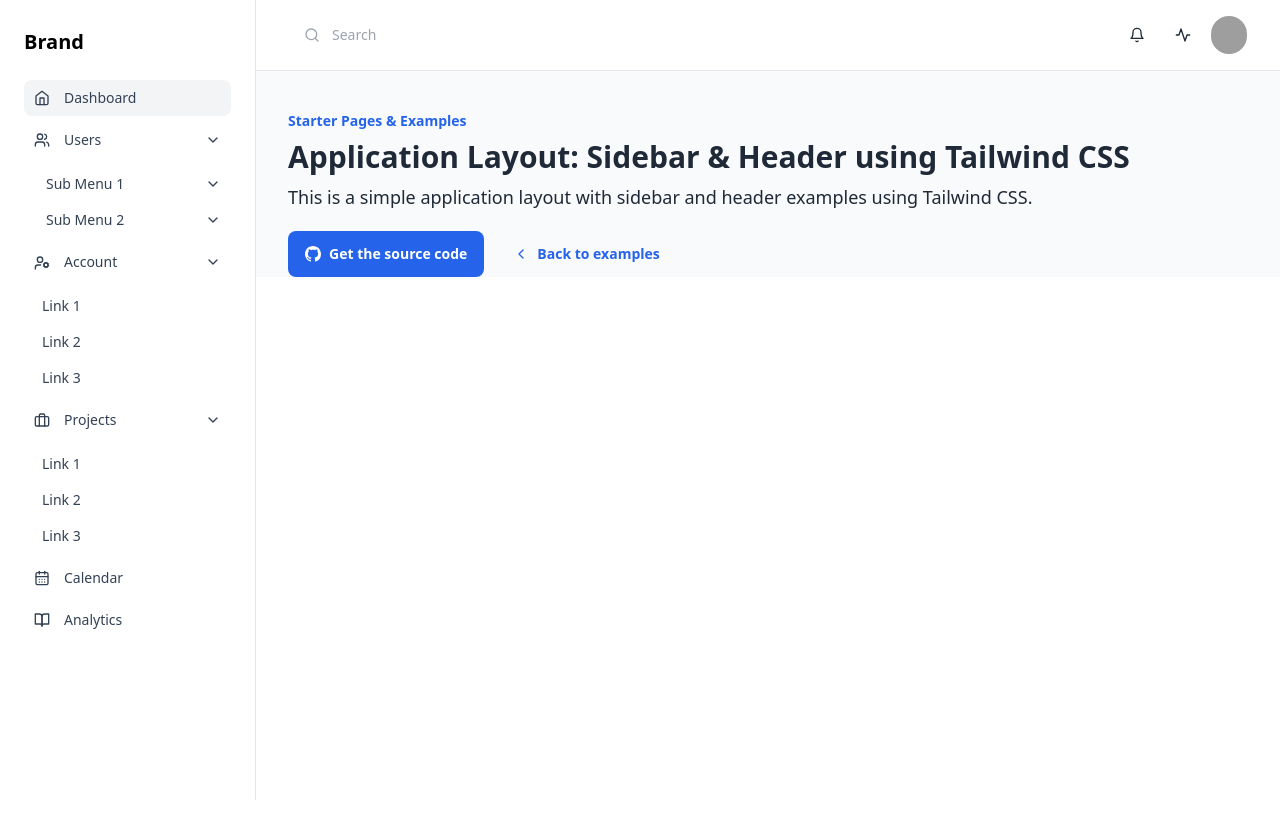
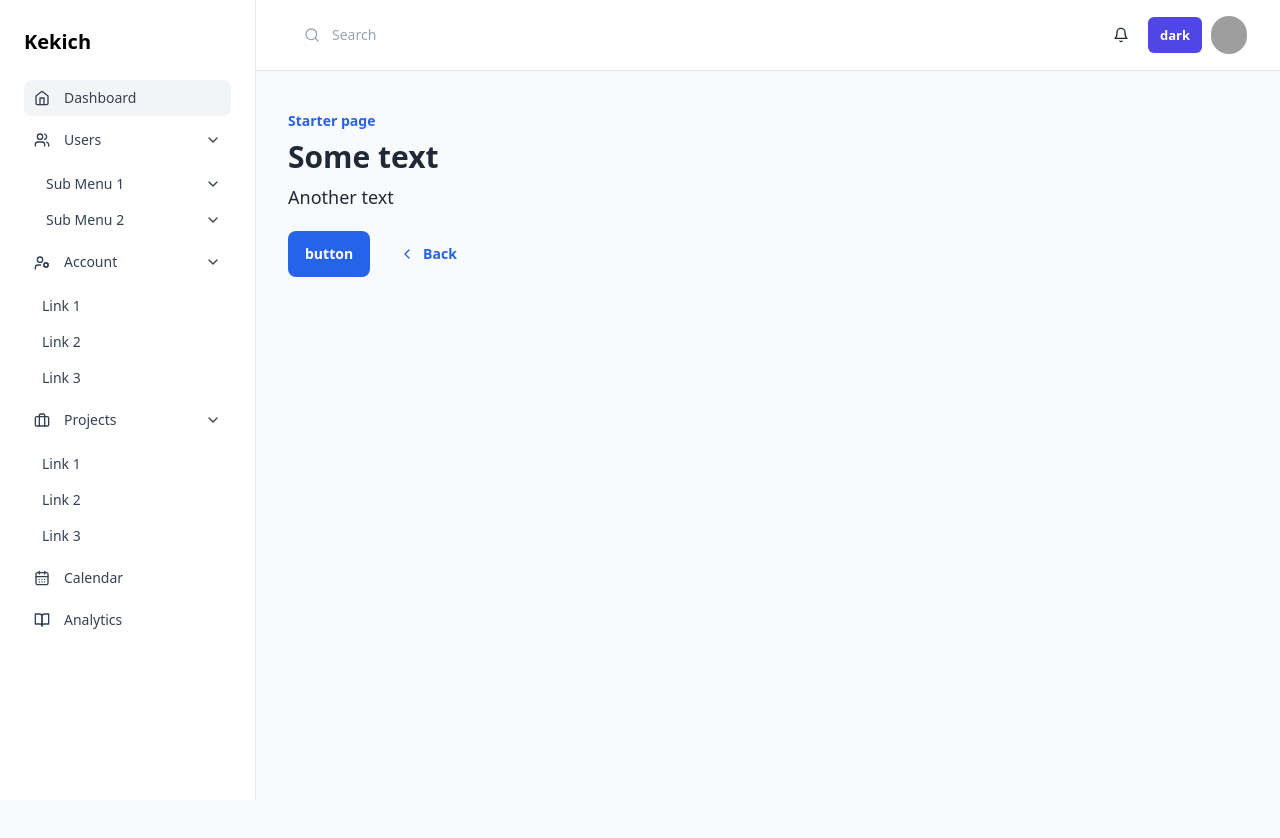
Before and after one commit to IlinAndrey/donation_front, a React (Create React App) app: page / in a window 1280 px wide. Shown: the top 838 px of the page. Before the commit the page ends 800 px from the top, so only its background shows below. Built offline with nearby package versions, Linux system fonts and the light colour scheme; grey boxes are pictures that could not be loaded.

Commit message:
add buttons and animations

```diff
--- a/src/App.js
+++ b/src/App.js
@@ -1,4 +1,4 @@
-import { useState, useRef, useLayoutEffect } from "react";
+import { useEffect, useState, useRef, useLayoutEffect } from "react";
 import Header from "./components/Header";
 import Sidebar from "./components/Sidebar";
 import SidebarToggle from "./components/SidebarToggle";
@@ -8,8 +8,13 @@ import SomePage from "./pages/SomePage";
 function App() {
   const [sidebarOpen, setSidebarOpen] = useState(false);
   const [isSmallScreen, setIsSmallScreen] = useState(window.innerWidth <= 1024);
+  const [darkMode, setDarkMode] = useState(false);
 
-  function toggleSidebarOpen(callbackSidebarOpen) {
+  const toggleDarkMode = () => {
+    setDarkMode(!darkMode);
+  };
+
+  function toggleSidebarOpen() {
     setSidebarOpen((callbackSidebarOpen) => !callbackSidebarOpen);
   }
 
@@ -29,23 +34,29 @@ function App() {
 
     handleResize();
 
-    window.addEventListener('resize', handleResize);
+    window.addEventListener("resize", handleResize);
 
     return () => {
-      window.removeEventListener('resize', handleResize);
+      window.removeEventListener("resize", handleResize);
     };
   }, []);
 
   return (
     <>
-      <div className="bg-gray-50 dark:bg-slate-900">
-        <Header />
-        <SidebarToggle
-          toggleSidebarOpen={toggleSidebarOpen}
-          sidebarOpen={sidebarOpen}
-        />
-        <Sidebar isOpen={sidebarOpen} menuRef={menuRef} isSmallScreen={isSmallScreen}/>
-        <SomePage />
+      <div className={`${darkMode && "dark"}`}>
+        <div className="bg-gray-50 dark:bg-slate-900">
+          <Header toggleDarkMode={toggleDarkMode} darkMode={darkMode} />
+          <SidebarToggle
+            toggleSidebarOpen={toggleSidebarOpen}
+            sidebarOpen={sidebarOpen}
+          />
+          <Sidebar
+            isOpen={sidebarOpen}
+            menuRef={menuRef}
+            isSmallScreen={isSmallScreen}
+          />
+          <SomePage toggleDarkMode={toggleDarkMode} darkMode={darkMode} />
+        </div>
       </div>
     </>
   );
--- a/src/components/Header.js
+++ b/src/components/Header.js
@@ -1,7 +1,9 @@
 import React from "react";
 
-function Header() {
+function Header({ toggleDarkMode, darkMode }) {
+
   return (
+    <div className={`${darkMode && "dark"}`}>
       <header className="sticky top-0 inset-x-0 flex flex-wrap sm:justify-start sm:flex-nowrap z-[48] w-full bg-white border-b text-sm py-2.5 sm:py-4 lg:ps-64 dark:bg-gray-800 dark:border-gray-700">
         <nav
           className="flex basis-full items-center w-full mx-auto px-4 sm:px-6 md:px-8"
@@ -13,7 +15,7 @@ function Header() {
               href="#"
               aria-label="Brand"
             >
-            Brand
+              Kekich
             </a>
           </div>
 
@@ -95,24 +97,12 @@ function Header() {
                 </svg>
               </button>
               <button
+                onClick={toggleDarkMode}
                 type="button"
-              className="w-[2.375rem] h-[2.375rem] inline-flex justify-center items-center gap-x-2 text-sm font-semibold rounded-full border border-transparent text-gray-800 hover:bg-gray-100 disabled:opacity-50 disabled:pointer-events-none dark:text-white dark:hover:bg-gray-700 dark:focus:outline-none dark:focus:ring-1 dark:focus:ring-gray-600"
+                className="pointer-events-auto rounded-md bg-indigo-600 px-3 py-2 text-[0.8125rem] font-semibold leading-5 text-white hover:bg-indigo-500 dark:text-white dark:hover:bg-gray-700 dark:focus:outline-none dark:focus:ring-1 dark:focus:ring-gray-600"
                 data-hs-offcanvas="#hs-offcanvas-right"
               >
-              <svg
-                className="flex-shrink-0 w-4 h-4"
-                xmlns="http://www.w3.org/2000/svg"
-                width="24"
-                height="24"
-                viewBox="0 0 24 24"
-                fill="none"
-                stroke="currentColor"
-                strokeWidth="2"
-                strokeLinecap="round"
-                strokeLinejoin="round"
-              >
-                <path d="M22 12h-4l-3 9L9 3l-3 9H2" />
-              </svg>
+                {darkMode ? "light" : "dark"}
               </button>
 
               <div className="hs-dropdown relative inline-flex [--placement:bottom-right]">
@@ -236,6 +226,7 @@ function Header() {
           </div>
         </nav>
       </header>
+    </div>
   );
 }
 
--- a/src/components/Sidebar.js
+++ b/src/components/Sidebar.js
@@ -1,11 +1,7 @@
 import React, { useState, useRef } from "react";
 
-function Sidebar({ isOpen, menuRef, isSmallScreen }) {
-  if (isSmallScreen) {
-    console.log("МАленький");
-  } else {
-    console.log("Юольшой");
-  }
+function Sidebar({ isOpen, menuRef}) {
+
   return (
     <div
       ref={menuRef}
@@ -22,7 +18,7 @@ function Sidebar({ isOpen, menuRef, isSmallScreen }) {
           href="#"
           aria-label="Brand"
         >
-          Brand
+          Kekich
         </a>
       </div>
 
@@ -33,7 +29,7 @@ function Sidebar({ isOpen, menuRef, isSmallScreen }) {
         <ul className="space-y-1.5">
           <li>
             <a
-              className="flex items-center gap-x-3.5 py-2 px-2.5 bg-gray-100 text-sm text-slate-700 rounded-lg hover:bg-gray-100 dark:bg-gray-900 dark:text-white dark:focus:outline-none dark:focus:ring-1 dark:focus:ring-gray-600"
+              className="flex items-center gap-x-3.5 py-2 px-2.5 bg-gray-100 text-sm text-slate-700 rounded-lg hover:bg-gray-100 dark:bg-gray-800 dark:hover:bg-gray-900 dark:text-slate-400 dark:hover:text-slate-300 dark:hs-accordion-active:text-white dark:focus:outline-none dark:focus:ring-1 dark:focus:ring-gray-600"
               href="#"
             >
               <svg
@@ -160,7 +156,7 @@ function Sidebar({ isOpen, menuRef, isSmallScreen }) {
                     <ul className="pt-2 ps-2">
                       <li>
                         <a
-                          className="flex items-center gap-x-3.5 py-2 px-2.5 text-sm text-slate-700 rounded-lg hover:bg-gray-100 dark:bg-gray-800 dark:text-slate-400 dark:hover:text-slate-300 dark:focus:outline-none dark:focus:ring-1 dark:focus:ring-gray-600"
+                          className="flex items-center gap-x-3.5 py-2 px-2.5 text-sm text-slate-700 rounded-lg hover:bg-gray-100 dark:bg-gray-800 dark:hover:bg-gray-900 dark:text-slate-400 dark:hover:text-slate-300 dark:hs-accordion-active:text-white dark:focus:outline-none dark:focus:ring-1 dark:focus:ring-gray-600"
                           href="#"
                         >
                           Link 1
@@ -168,7 +164,7 @@ function Sidebar({ isOpen, menuRef, isSmallScreen }) {
                       </li>
                       <li>
                         <a
-                          className="flex items-center gap-x-3.5 py-2 px-2.5 text-sm text-slate-700 rounded-lg hover:bg-gray-100 dark:bg-gray-800 dark:text-slate-400 dark:hover:text-slate-300 dark:focus:outline-none dark:focus:ring-1 dark:focus:ring-gray-600"
+                          className="flex items-center gap-x-3.5 py-2 px-2.5 text-sm text-slate-700 rounded-lg hover:bg-gray-100 dark:bg-gray-800 dark:hover:bg-gray-900 dark:text-slate-400 dark:hover:text-slate-300 dark:hs-accordion-active:text-white dark:focus:outline-none dark:focus:ring-1 dark:focus:ring-gray-600"
                           href="#"
                         >
                           Link 2
@@ -176,7 +172,7 @@ function Sidebar({ isOpen, menuRef, isSmallScreen }) {
                       </li>
                       <li>
                         <a
-                          className="flex items-center gap-x-3.5 py-2 px-2.5 text-sm text-slate-700 rounded-lg hover:bg-gray-100 dark:bg-gray-800 dark:text-slate-400 dark:hover:text-slate-300 dark:focus:outline-none dark:focus:ring-1 dark:focus:ring-gray-600"
+                          className="flex items-center gap-x-3.5 py-2 px-2.5 text-sm text-slate-700 rounded-lg hover:bg-gray-100 dark:bg-gray-800 dark:hover:bg-gray-900 dark:text-slate-400 dark:hover:text-slate-300 dark:hs-accordion-active:text-white dark:focus:outline-none dark:focus:ring-1 dark:focus:ring-gray-600"
                           href="#"
                         >
                           Link 3
@@ -228,7 +224,7 @@ function Sidebar({ isOpen, menuRef, isSmallScreen }) {
                     <ul className="pt-2 ps-2">
                       <li>
                         <a
-                          className="flex items-center gap-x-3.5 py-2 px-2.5 text-sm text-slate-700 rounded-lg hover:bg-gray-100 dark:bg-gray-800 dark:text-slate-400 dark:hover:text-slate-300 dark:focus:outline-none dark:focus:ring-1 dark:focus:ring-gray-600"
+                          className="flex items-center gap-x-3.5 py-2 px-2.5 text-sm text-slate-700 rounded-lg hover:bg-gray-100 dark:bg-gray-800 dark:hover:bg-gray-900 dark:text-slate-400 dark:hover:text-slate-300 dark:hs-accordion-active:text-white dark:focus:outline-none dark:focus:ring-1 dark:focus:ring-gray-600"
                           href="#"
                         >
                           Link 1
@@ -236,7 +232,7 @@ function Sidebar({ isOpen, menuRef, isSmallScreen }) {
                       </li>
                       <li>
                         <a
-                          className="flex items-center gap-x-3.5 py-2 px-2.5 text-sm text-slate-700 rounded-lg hover:bg-gray-100 dark:bg-gray-800 dark:text-slate-400 dark:hover:text-slate-300 dark:focus:outline-none dark:focus:ring-1 dark:focus:ring-gray-600"
+                          className="flex items-center gap-x-3.5 py-2 px-2.5 text-sm text-slate-700 rounded-lg hover:bg-gray-100 dark:bg-gray-800 dark:hover:bg-gray-900 dark:text-slate-400 dark:hover:text-slate-300 dark:hs-accordion-active:text-white dark:focus:outline-none dark:focus:ring-1 dark:focus:ring-gray-600"
                           href="#"
                         >
                           Link 2
@@ -244,7 +240,7 @@ function Sidebar({ isOpen, menuRef, isSmallScreen }) {
                       </li>
                       <li>
                         <a
-                          className="flex items-center gap-x-3.5 py-2 px-2.5 text-sm text-slate-700 rounded-lg hover:bg-gray-100 dark:bg-gray-800 dark:text-slate-400 dark:hover:text-slate-300 dark:focus:outline-none dark:focus:ring-1 dark:focus:ring-gray-600"
+                          className="flex items-center gap-x-3.5 py-2 px-2.5 text-sm text-slate-700 rounded-lg hover:bg-gray-100 dark:bg-gray-800 dark:hover:bg-gray-900 dark:text-slate-400 dark:hover:text-slate-300 dark:hs-accordion-active:text-white dark:focus:outline-none dark:focus:ring-1 dark:focus:ring-gray-600"
                           href="#"
                         >
                           Link 3
@@ -325,7 +321,7 @@ function Sidebar({ isOpen, menuRef, isSmallScreen }) {
               <ul className="pt-2 ps-2">
                 <li>
                   <a
-                    className="flex items-center gap-x-3.5 py-2 px-2.5 text-sm text-slate-700 rounded-lg hover:bg-gray-100 dark:bg-gray-800 dark:text-slate-400 dark:hover:text-slate-300 dark:focus:outline-none dark:focus:ring-1 dark:focus:ring-gray-600"
+                    className="flex items-center gap-x-3.5 py-2 px-2.5 text-sm text-slate-700 rounded-lg hover:bg-gray-100 dark:bg-gray-800 dark:hover:bg-gray-900 dark:text-slate-400 dark:hover:text-slate-300 dark:hs-accordion-active:text-white dark:focus:outline-none dark:focus:ring-1 dark:focus:ring-gray-600"
                     href="#"
                   >
                     Link 1
@@ -333,7 +329,7 @@ function Sidebar({ isOpen, menuRef, isSmallScreen }) {
                 </li>
                 <li>
                   <a
-                    className="flex items-center gap-x-3.5 py-2 px-2.5 text-sm text-slate-700 rounded-lg hover:bg-gray-100 dark:bg-gray-800 dark:text-slate-400 dark:hover:text-slate-300 dark:focus:outline-none dark:focus:ring-1 dark:focus:ring-gray-600"
+                    className="flex items-center gap-x-3.5 py-2 px-2.5 text-sm text-slate-700 rounded-lg hover:bg-gray-100 dark:bg-gray-800 dark:hover:bg-gray-900 dark:text-slate-400 dark:hover:text-slate-300 dark:hs-accordion-active:text-white dark:focus:outline-none dark:focus:ring-1 dark:focus:ring-gray-600"
                     href="#"
                   >
                     Link 2
@@ -341,7 +337,7 @@ function Sidebar({ isOpen, menuRef, isSmallScreen }) {
                 </li>
                 <li>
                   <a
-                    className="flex items-center gap-x-3.5 py-2 px-2.5 text-sm text-slate-700 rounded-lg hover:bg-gray-100 dark:bg-gray-800 dark:text-slate-400 dark:hover:text-slate-300 dark:focus:outline-none dark:focus:ring-1 dark:focus:ring-gray-600"
+                    className="flex items-center gap-x-3.5 py-2 px-2.5 text-sm text-slate-700 rounded-lg hover:bg-gray-100 dark:bg-gray-800 dark:hover:bg-gray-900 dark:text-slate-400 dark:hover:text-slate-300 dark:hs-accordion-active:text-white dark:focus:outline-none dark:focus:ring-1 dark:focus:ring-gray-600"
                     href="#"
                   >
                     Link 3
@@ -410,7 +406,7 @@ function Sidebar({ isOpen, menuRef, isSmallScreen }) {
               <ul className="pt-2 ps-2">
                 <li>
                   <a
-                    className="flex items-center gap-x-3.5 py-2 px-2.5 text-sm text-slate-700 rounded-lg hover:bg-gray-100 dark:bg-gray-800 dark:text-slate-400 dark:hover:text-slate-300 dark:focus:outline-none dark:focus:ring-1 dark:focus:ring-gray-600"
+                    className="flex items-center gap-x-3.5 py-2 px-2.5 text-sm text-slate-700 rounded-lg hover:bg-gray-100 dark:bg-gray-800 dark:hover:bg-gray-900 dark:text-slate-400 dark:hover:text-slate-300 dark:hs-accordion-active:text-white dark:focus:outline-none dark:focus:ring-1 dark:focus:ring-gray-600"
                     href="#"
                   >
                     Link 1
@@ -418,7 +414,7 @@ function Sidebar({ isOpen, menuRef, isSmallScreen }) {
                 </li>
                 <li>
                   <a
-                    className="flex items-center gap-x-3.5 py-2 px-2.5 text-sm text-slate-700 rounded-lg hover:bg-gray-100 dark:bg-gray-800 dark:text-slate-400 dark:hover:text-slate-300 dark:focus:outline-none dark:focus:ring-1 dark:focus:ring-gray-600"
+                    className="flex items-center gap-x-3.5 py-2 px-2.5 text-sm text-slate-700 rounded-lg hover:bg-gray-100 dark:bg-gray-800 dark:hover:bg-gray-900 dark:text-slate-400 dark:hover:text-slate-300 dark:hs-accordion-active:text-white dark:focus:outline-none dark:focus:ring-1 dark:focus:ring-gray-600"
                     href="#"
                   >
                     Link 2
@@ -426,7 +422,7 @@ function Sidebar({ isOpen, menuRef, isSmallScreen }) {
                 </li>
                 <li>
                   <a
-                    className="flex items-center gap-x-3.5 py-2 px-2.5 text-sm text-slate-700 rounded-lg hover:bg-gray-100 dark:bg-gray-800 dark:text-slate-400 dark:hover:text-slate-300 dark:focus:outline-none dark:focus:ring-1 dark:focus:ring-gray-600"
+                    className="flex items-center gap-x-3.5 py-2 px-2.5 text-sm text-slate-700 rounded-lg hover:bg-gray-100 dark:bg-gray-800 dark:hover:bg-gray-900 dark:text-slate-400 dark:hover:text-slate-300 dark:hs-accordion-active:text-white dark:focus:outline-none dark:focus:ring-1 dark:focus:ring-gray-600"
                     href="#"
                   >
                     Link 3
--- a/src/components/SidebarToggle.js
+++ b/src/components/SidebarToggle.js
@@ -1,7 +1,7 @@
 import React, { useState } from "react";
 import Sidebar from "./Sidebar";
 
-function SidebarToggle({ sidebarOpen, toggleSidebarOpen }) {
+function SidebarToggle({ sidebarOpen, toggleSidebarOpen}) {
   function handleClickSidebarOpen() {
     toggleSidebarOpen(sidebarOpen);
   }
--- a/src/pages/SomePage.js
+++ b/src/pages/SomePage.js
@@ -1,27 +1,50 @@
-import React from 'react'
+import React from "react";
 
-function SomePage() {
+function SomePage({ darkMode }) {
   return (
-    <div class="w-full pt-10 px-4 sm:px-6 md:px-8 lg:ps-72">
+    <div className={`${darkMode && "dark"}`}>
+      <div class="w-full h-screen pt-10 px-4 sm:px-6 md:px-8 lg:ps-72">
         <header>
-      <p class="mb-2 text-sm font-semibold text-blue-600">Starter Pages & Examples</p>
-      <h1 class="block text-2xl font-bold text-gray-800 sm:text-3xl dark:text-white">Application Layout: Sidebar & Header using Tailwind CSS</h1>
-      <p class="mt-2 text-lg text-gray-800 dark:text-gray-400">This is a simple application layout with sidebar and header examples using Tailwind CSS.</p>
+          <p class="mb-2 text-sm font-semibold text-blue-600">Starter page</p>
+          <h1 class="block text-2xl font-bold text-gray-800 sm:text-3xl dark:text-white">
+            Some text
+          </h1>
+          <p class="mt-2 text-lg text-gray-800 dark:text-gray-400">
+            Another text
+          </p>
           <div class="mt-5 flex flex-col items-center gap-2 sm:flex-row sm:gap-3">
-        <a class="w-full sm:w-auto py-3 px-4 inline-flex justify-center items-center gap-x-2 text-sm font-semibold rounded-lg border border-transparent bg-blue-600 text-white hover:bg-blue-700 disabled:opacity-50 disabled:pointer-events-none dark:focus:outline-none dark:focus:ring-1 dark:focus:ring-gray-600" href="https://github.com/htmlstreamofficial/preline/tree/main/examples/html" target="_blank">
-          <svg class="flex-shrink-0 w-4 h-4" xmlns="http://www.w3.org/2000/svg" width="16" height="16" fill="currentColor" viewBox="0 0 16 16">
-            <path d="M8 0C3.58 0 0 3.58 0 8c0 3.54 2.29 6.53 5.47 7.59.4.07.55-.17.55-.38 0-.19-.01-.82-.01-1.49-2.01.37-2.53-.49-2.69-.94-.09-.23-.48-.94-.82-1.13-.28-.15-.68-.52-.01-.53.63-.01 1.08.58 1.23.82.72 1.21 1.87.87 2.33.66.07-.52.28-.87.51-1.07-1.78-.2-3.64-.89-3.64-3.95 0-.87.31-1.59.82-2.15-.08-.2-.36-1.02.08-2.12 0 0 .67-.21 2.2.82.64-.18 1.32-.27 2-.27.68 0 1.36.09 2 .27 1.53-1.04 2.2-.82 2.2-.82.44 1.1.16 1.92.08 2.12.51.56.82 1.27.82 2.15 0 3.07-1.87 3.75-3.65 3.95.29.25.54.73.54 1.48 0 1.07-.01 1.93-.01 2.2 0 .21.15.46.55.38A8.012 8.012 0 0 0 16 8c0-4.42-3.58-8-8-8z"/>
+            <a
+              class="w-full sm:w-auto py-3 px-4 inline-flex justify-center items-center gap-x-2 text-sm font-semibold rounded-lg border border-transparent bg-blue-600 text-white hover:bg-blue-700 disabled:opacity-50 disabled:pointer-events-none dark:focus:outline-none dark:focus:ring-1 dark:focus:ring-gray-600"
+              href="https://github.com/htmlstreamofficial/preline/tree/main/examples/html"
+              target="_blank"
+            >
+              button
+            </a>
+            <a
+              class="w-full sm:w-auto py-3 px-4 inline-flex justify-center items-center gap-x-2 text-sm font-semibold rounded-lg border border-transparent text-blue-600 hover:text-blue-800 disabled:opacity-50 disabled:pointer-events-none dark:text-blue-500 dark:hover:text-blue-400 dark:focus:outline-none dark:focus:ring-1 dark:focus:ring-gray-600"
+              href="../examples.html"
+            >
+              <svg
+                class="flex-shrink-0 w-4 h-4"
+                xmlns="http://www.w3.org/2000/svg"
+                width="24"
+                height="24"
+                viewBox="0 0 24 24"
+                fill="none"
+                stroke="currentColor"
+                stroke-width="2"
+                stroke-linecap="round"
+                stroke-linejoin="round"
+              >
+                <path d="m15 18-6-6 6-6" />
               </svg>
-          Get the source code
-        </a>
-        <a class="w-full sm:w-auto py-3 px-4 inline-flex justify-center items-center gap-x-2 text-sm font-semibold rounded-lg border border-transparent text-blue-600 hover:text-blue-800 disabled:opacity-50 disabled:pointer-events-none dark:text-blue-500 dark:hover:text-blue-400 dark:focus:outline-none dark:focus:ring-1 dark:focus:ring-gray-600" href="../examples.html">
-          <svg class="flex-shrink-0 w-4 h-4" xmlns="http://www.w3.org/2000/svg" width="24" height="24" viewBox="0 0 24 24" fill="none" stroke="currentColor" stroke-width="2" stroke-linecap="round" stroke-linejoin="round"><path d="m15 18-6-6 6-6"/></svg>
-          Back to examples
+              Back
             </a>
           </div>
         </header>
       </div>
-  )
+    </div>
+  );
 }
 
-export default SomePage
+export default SomePage;
--- a/tailwind.config.js
+++ b/tailwind.config.js
@@ -1,5 +1,6 @@
 /** @type {import('tailwindcss').Config} */
 module.exports = {
+  darkMode: 'class',
   content: [
     "./src/**/*.{js,jsx,ts,tsx}",
   ],
```
Lines whose indentation alone changed are shown as unchanged.
